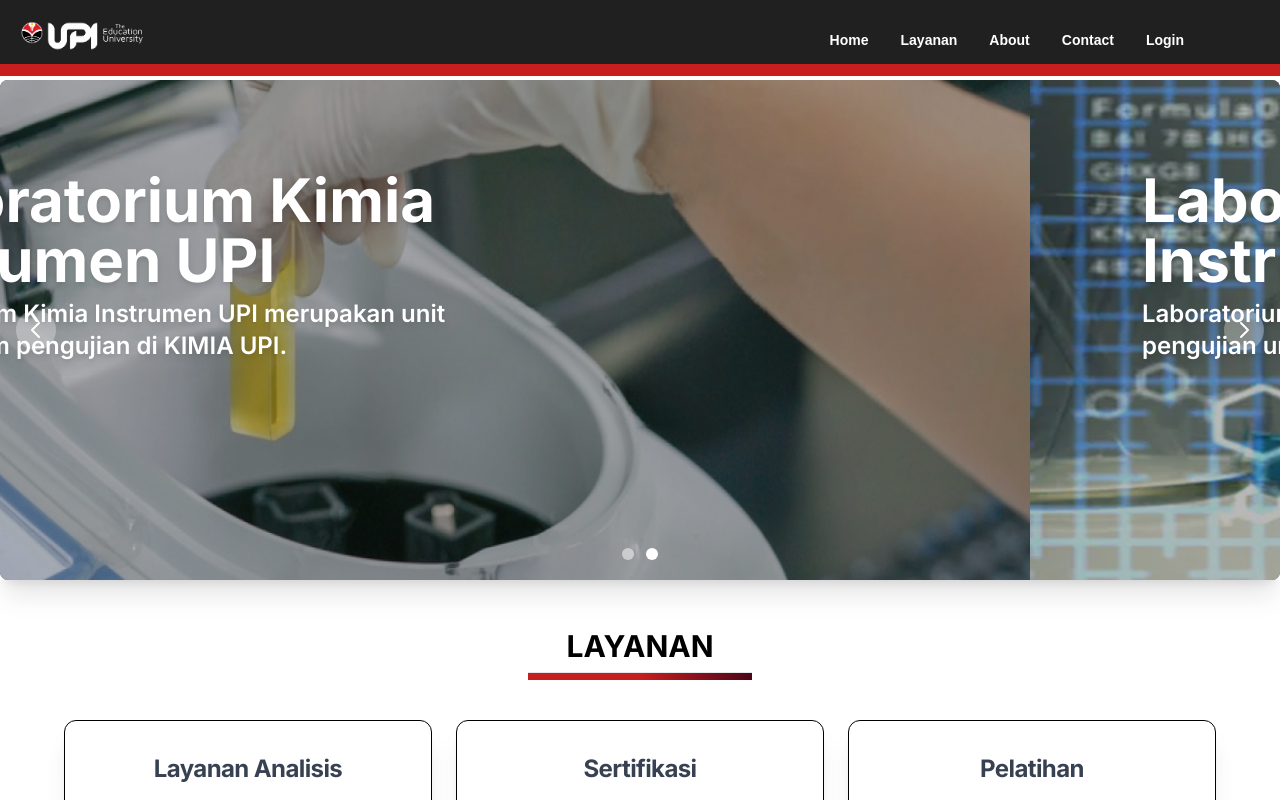
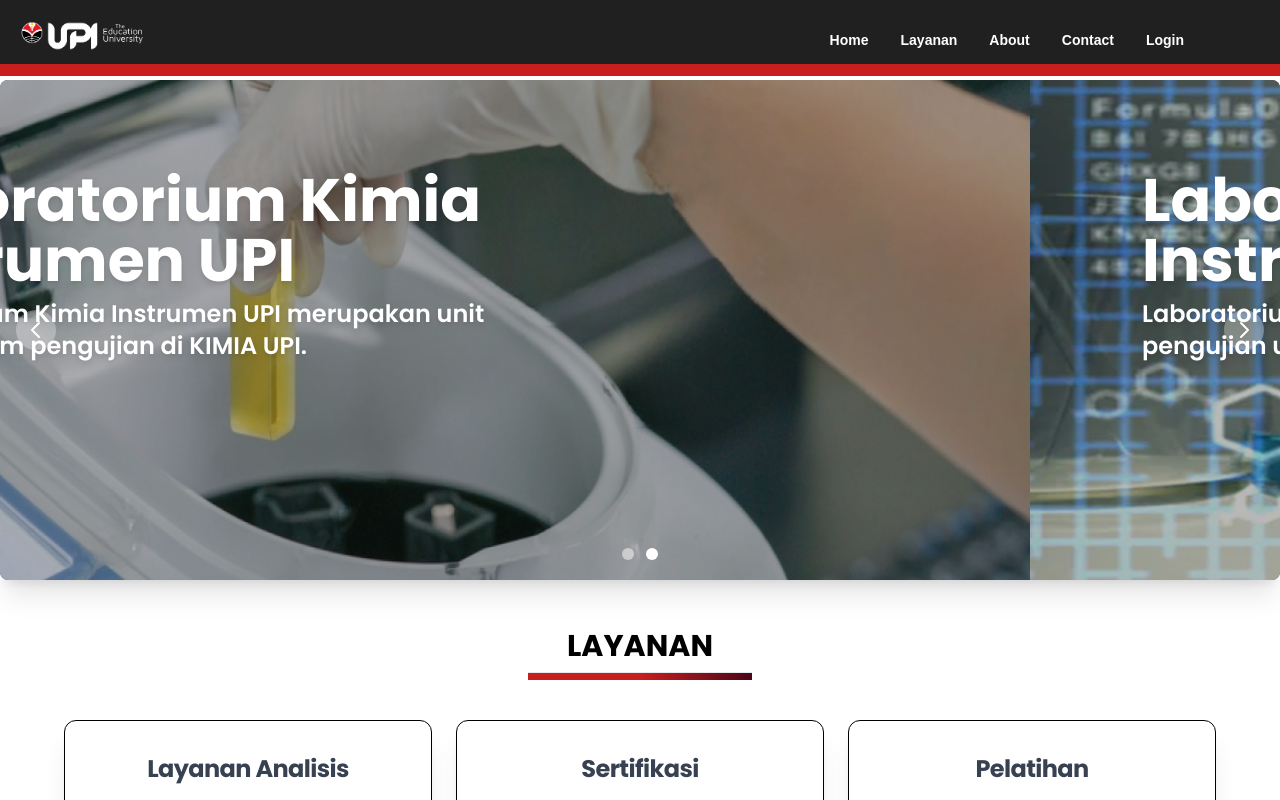
Before and after one commit to fikriymnn/lki_upi, a Next.js app: page / in a window 1280 px wide. Shown: the top 800 px of the page. Built offline with nearby package versions, Linux system fonts and the light colour scheme; no server answers; a web font is replaced by a local one.

Commit message:
ganti font ke poppins

```diff
--- a/src/app/layout.tsx
+++ b/src/app/layout.tsx
@@ -1,11 +1,16 @@
 import type { Metadata } from "next";
-import { Inter } from "next/font/google";
+import { Poppins } from "next/font/google";
 import "./globals.css";
 import NavbarCustom from "@/components/Navbar";
 import FooterCustom from "@/components/FooterCustom";
 import { UserProvider } from "@/context/userContext";
 
-const inter = Inter({ subsets: ["latin"] });
+const poppins = Poppins({
+  subsets: ['latin'],
+  display: 'swap',
+  variable: '--font-poppins',
+  weight: ['100', '200', '300', '400', '500', '600', '700', '800', '900']
+});
 
 export const metadata: Metadata = {
   metadataBase: new URL("https://lablkiupi.com"),
@@ -52,7 +57,7 @@ export default function RootLayout({
       <head>
         <link rel="icon" href="/logo.svg" sizes="any" />
       </head>
-      <body className={inter.className}>
+      <body className={poppins.className}>
         <UserProvider>
           <NavbarCustom />
           <div className="md:pt-[10vh] lg:pt-[10vh] pt-[9vh]">{children}</div>
```
